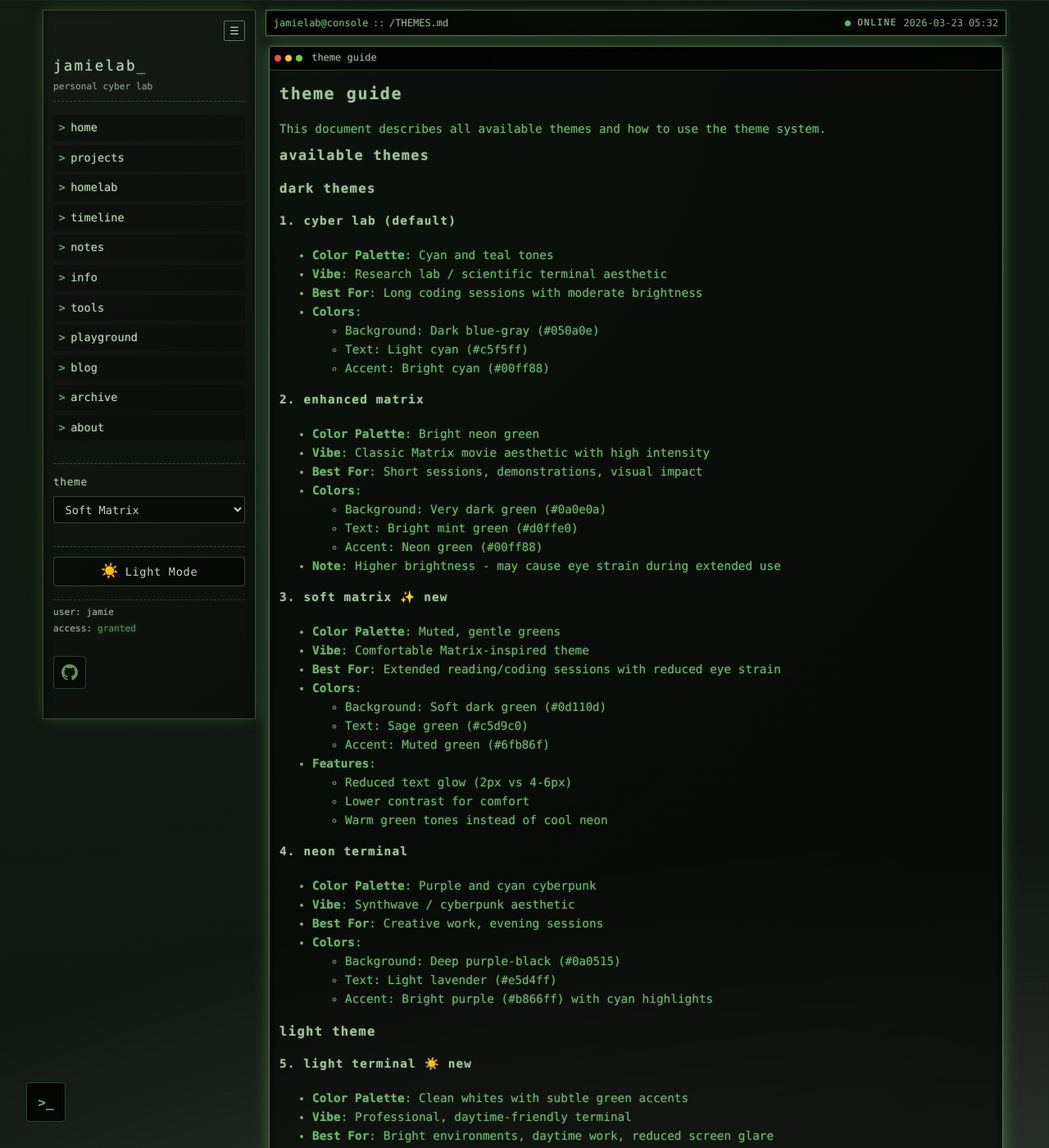
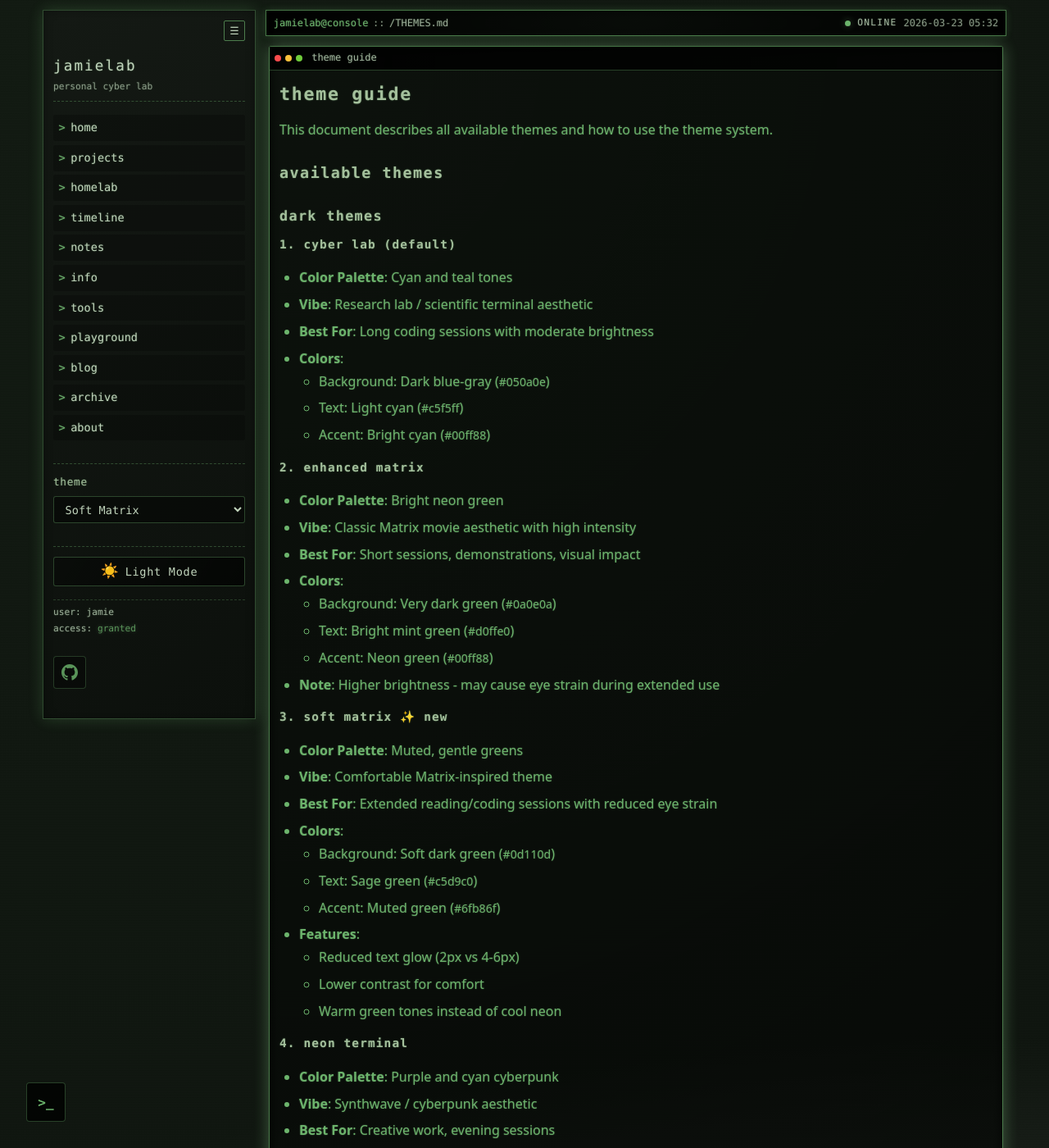
Before and after one commit to jimjamscott22/jimjamscott22.github.io, a Jekyll site: the page built from THEMES.md, in a window 1280 px wide and 1400 px high. Shown: the whole window at 82% size. Built offline with Jekyll 4.4.1, drawn with Linux system fonts in a browser that asks for light colours; our own code applies the rules of GitHub Pages for plain Markdown files.

Commit message:
style: proportional font + improved sizes for body prose and headings
Made-with: Cursor

```diff
--- a/assets/css/base.css
+++ b/assets/css/base.css
@@ -568,21 +568,50 @@ body,
 
 h1, h2, h3, h4 {
   margin-top: 0;
+  margin-bottom: 0.65rem;
   color: var(--text-secondary);
   text-transform: lowercase;
   letter-spacing: 0.08em;
 }
 
-h1 {
-  font-size: 1.25rem;
-}
-
-h2 {
-  font-size: 1.05rem;
-}
-
-h3 {
-  font-size: 0.98rem;
+h1 { font-size: 1.35rem; }
+h2 { font-size: 1.15rem; }
+h3 { font-size: 1.05rem; }
+
+/* Push h2/h3 away from preceding content when they follow a sibling */
+* + h2,
+* + h3 {
+  margin-top: 1.5rem;
+}
+
+/* ========== PROSE CONTENT TYPOGRAPHY ========== */
+
+.terminal-body p,
+.terminal-body li,
+.terminal-body blockquote {
+  font-family: system-ui, -apple-system, 'Segoe UI', sans-serif;
+  font-size: 1rem;
+  line-height: 1.75;
+}
+
+.terminal-body p {
+  margin: 0.75rem 0;
+}
+
+.terminal-body ul,
+.terminal-body ol {
+  padding-left: 1.5rem;
+}
+
+.terminal-body li + li {
+  margin-top: 0.3rem;
+}
+
+.terminal-body blockquote {
+  margin: 0.75rem 0;
+  padding-left: 0.5rem;
+  border-left: 3px solid var(--accent-bright);
+  opacity: 0.9;
 }
 
 p {
@@ -722,6 +751,14 @@ th {
   flex-direction: column;
   gap: 0.45rem;
   min-height: 100%;
+}
+
+.card p,
+.card-body p,
+.card-excerpt {
+  font-family: system-ui, -apple-system, 'Segoe UI', sans-serif;
+  font-size: 1rem;
+  line-height: 1.75;
 }
 
 .card img {
```
